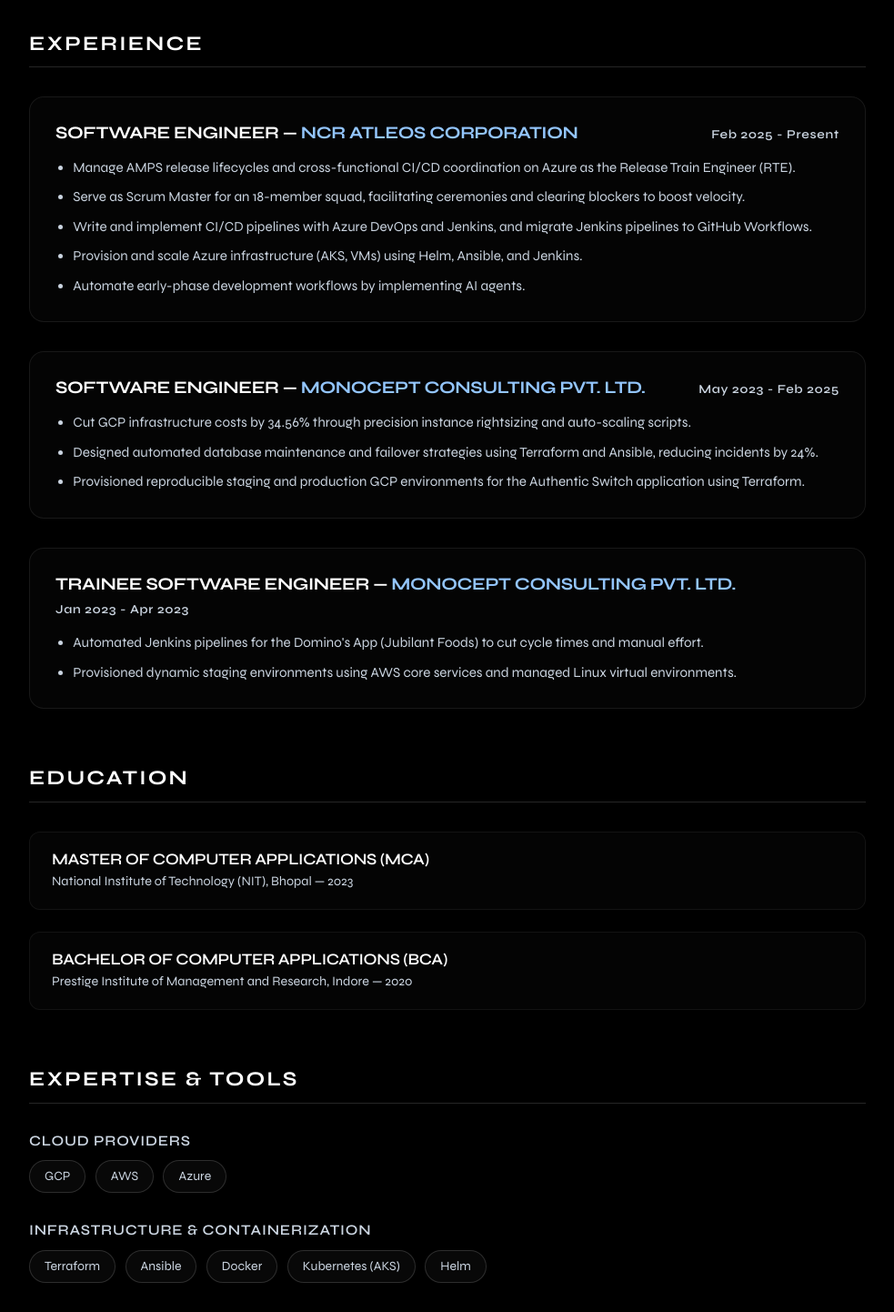
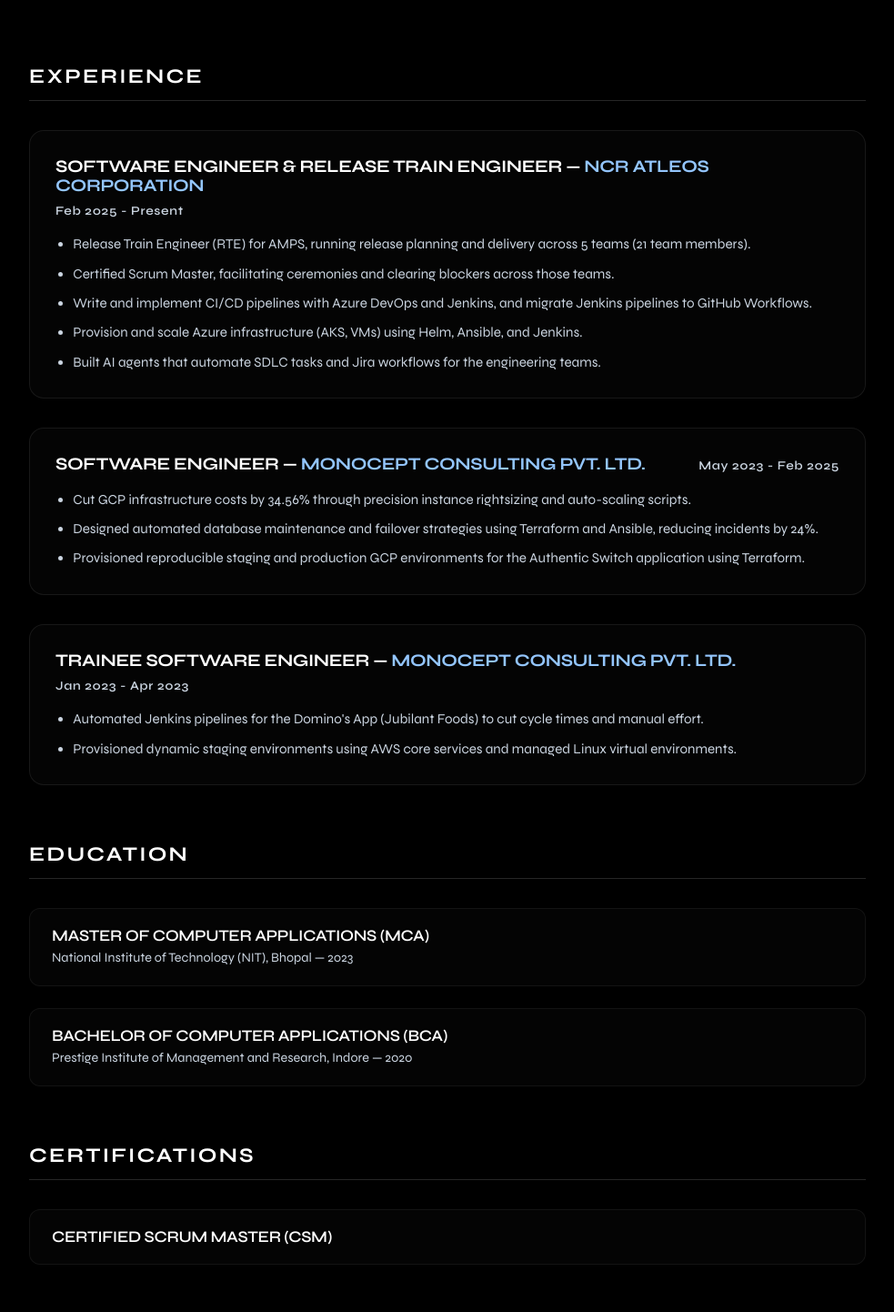
Before and after one commit to someshdayama/portfolio-somesh, a React (Vite) app: page / in a window 1280 px wide. Shown: the part 980-2422 px from the top of the page at 91% size, without its empty margins (148-1131 px from the left). Built offline with nearby package versions, Linux system fonts and the light colour scheme; a web font is replaced by a local one.

Commit message:
Make RTE, CSM, and SDLC/Jira AI agents visible
Replace the outdated 18-member Scrum Master line with the current
release-train scope (5 teams, 21 members), add the Certified Scrum
Master section, and name the AI agents as SDLC and Jira automation.

```diff
--- a/index.html
+++ b/index.html
@@ -7,9 +7,9 @@
     <meta name="theme-color" content="#000000" />
     <meta name="color-scheme" content="dark" />
     <title>Somesh Dayama | Software Engineer & Release Train Engineer</title>
-    <meta name="description" content="Portfolio of Somesh Dayama, a Software Engineer and Release Train Engineer specializing in cloud infrastructure, CI/CD automation, and custom AI agents." />
+    <meta name="description" content="Portfolio of Somesh Dayama, a Software Engineer, Release Train Engineer, and Certified Scrum Master specializing in cloud infrastructure, CI/CD automation, and AI agents for SDLC and Jira workflows." />
     <meta name="author" content="Somesh Dayama" />
-    <meta name="keywords" content="Somesh Dayama, Software Engineer, Release Train Engineer, RTE, Cloud Engineer, DevOps, CI/CD, Azure, GCP, AWS, Terraform, AI Agents" />
+    <meta name="keywords" content="Somesh Dayama, Software Engineer, Release Train Engineer, RTE, Certified Scrum Master, Cloud Engineer, DevOps, CI/CD, Azure, GCP, AWS, Terraform, AI Agents, Jira, SDLC" />
 
     <!-- Font Preconnects -->
     <link rel="preconnect" href="https://fonts.googleapis.com" />
@@ -20,13 +20,13 @@
     <meta property="og:type" content="website" />
     <meta property="og:url" content="https://portfolio-someshdayama.netlify.app/" />
     <meta property="og:title" content="Somesh Dayama | Software Engineer & Release Train Engineer" />
-    <meta property="og:description" content="Portfolio of Somesh Dayama, a Software Engineer and Release Train Engineer specializing in cloud infrastructure, CI/CD automation, and custom AI agents on GCP, Azure, and AWS." />
+    <meta property="og:description" content="Portfolio of Somesh Dayama, a Software Engineer, Release Train Engineer, and Certified Scrum Master specializing in cloud infrastructure, CI/CD, and AI agents for SDLC and Jira automation on GCP, Azure, and AWS." />
     <meta property="og:image" content="https://portfolio-someshdayama.netlify.app/og-image.png" />
 
     <!-- Twitter Card -->
     <meta name="twitter:card" content="summary_large_image" />
-    <meta name="twitter:title" content="Somesh Dayama | Software Engineer" />
-    <meta name="twitter:description" content="Cloud infrastructure, CI/CD automation & AI agents. Available for opportunities." />
+    <meta name="twitter:title" content="Somesh Dayama | Software Engineer & Release Train Engineer" />
+    <meta name="twitter:description" content="Release Train Engineer, Certified Scrum Master, and builder of AI agents for SDLC and Jira automation." />
     <meta name="twitter:image" content="https://portfolio-someshdayama.netlify.app/og-image.png" />
   </head>
   <body>
--- a/src/components/About.jsx
+++ b/src/components/About.jsx
@@ -124,6 +124,44 @@ const About = () => {
           ))}
         </div>
 
+        {/* Certifications Section */}
+        {about.certifications?.length > 0 && (
+          <>
+            <motion.h3
+              initial="hidden"
+              whileInView="show"
+              viewport={{ once: true, margin: "-60px" }}
+              variants={itemVars}
+              style={{ fontSize: '1.4rem', letterSpacing: '0.1em', textTransform: 'uppercase', marginBottom: '2rem', borderBottom: '1px solid rgba(255, 255, 255, 0.15)', paddingBottom: '0.8rem' }}
+            >
+              Certifications
+            </motion.h3>
+
+            <div style={{ display: 'flex', flexDirection: 'column', gap: '1.5rem', marginBottom: '4rem' }}>
+              {about.certifications.map((cert, i) => (
+                <motion.div
+                  key={i}
+                  initial="hidden"
+                  whileInView="show"
+                  viewport={{ once: true, margin: "-60px" }}
+                  variants={itemVars}
+                  style={{
+                    padding: '1.25rem 1.5rem',
+                    borderRadius: '12px',
+                    backgroundColor: 'rgba(255, 255, 255, 0.015)',
+                    border: '1px solid rgba(255, 255, 255, 0.06)'
+                  }}
+                >
+                  <h4 style={{ fontSize: '1.1rem', fontWeight: 600 }}>{cert.name}</h4>
+                  {cert.detail && (
+                    <div style={{ color: 'var(--text-secondary)', fontSize: '0.9rem', marginTop: '0.3rem' }}>{cert.detail}</div>
+                  )}
+                </motion.div>
+              ))}
+            </div>
+          </>
+        )}
+
         {/* Skills/Tools Section */}
         <motion.h3
           initial="hidden"
--- a/src/data/profile.js
+++ b/src/data/profile.js
@@ -5,21 +5,21 @@ import radarImg from '../assets/career-radar.webp';
 
 export const PROFILE = {
   hero: {
-    summary: "Your neighbourhood Software Engineer for development, delivery and management."
+    summary: "Your neighbourhood Software Engineer and Release Train Engineer for development, delivery and management."
   },
   about: {
-    summary: "With nearly 4 years in cloud infrastructure, CI/CD automation, and site reliability, I focus on optimizing architectures on GCP, Azure, and AWS to reduce costs and keep deployments fast. At NCR Atleos, I own the AMPS product as Release Train Engineer (RTE), representing it at the management level, aligning release cycles, and mitigating risks. Lately I've also been building custom AI agents to automate development workflows.",
+    summary: "With nearly 4 years in cloud infrastructure, CI/CD automation, and site reliability, I focus on optimizing architectures on GCP, Azure, and AWS to reduce costs and keep deployments fast. At NCR Atleos, I own the AMPS product as Release Train Engineer (RTE) for 5 teams (21 team members), representing it at the management level, aligning release cycles, and mitigating risks. I am a Certified Scrum Master, and I build AI agents that automate SDLC tasks and Jira workflows.",
     experience: [
       {
         company: "NCR Atleos Corporation",
-        position: "Software Engineer",
+        position: "Software Engineer & Release Train Engineer",
         period: "Feb 2025 - Present",
         responsibilities: [
-          "Manage AMPS release lifecycles and cross-functional CI/CD coordination on Azure as the Release Train Engineer (RTE).",
-          "Serve as Scrum Master for an 18-member squad, facilitating ceremonies and clearing blockers to boost velocity.",
+          "Release Train Engineer (RTE) for AMPS, running release planning and delivery across 5 teams (21 team members).",
+          "Certified Scrum Master, facilitating ceremonies and clearing blockers across those teams.",
           "Write and implement CI/CD pipelines with Azure DevOps and Jenkins, and migrate Jenkins pipelines to GitHub Workflows.",
           "Provision and scale Azure infrastructure (AKS, VMs) using Helm, Ansible, and Jenkins.",
-          "Automate early-phase development workflows by implementing AI agents."
+          "Built AI agents that automate SDLC tasks and Jira workflows for the engineering teams."
         ]
       },
       {
@@ -52,6 +52,11 @@ export const PROFILE = {
         institution: "Prestige Institute of Management and Research, Indore — 2020"
       }
     ],
+    certifications: [
+      {
+        name: "Certified Scrum Master (CSM)"
+      }
+    ],
     skills: [
       {
         category: "Cloud Providers",
@@ -79,7 +84,7 @@ export const PROFILE = {
       },
       {
         category: "Concepts",
-        items: ["System Design", "Agile/Scrum"]
+        items: ["System Design", "Agile/Scrum", "Release Train Management", "AI agents for SDLC automation"]
       }
     ]
   },
```
